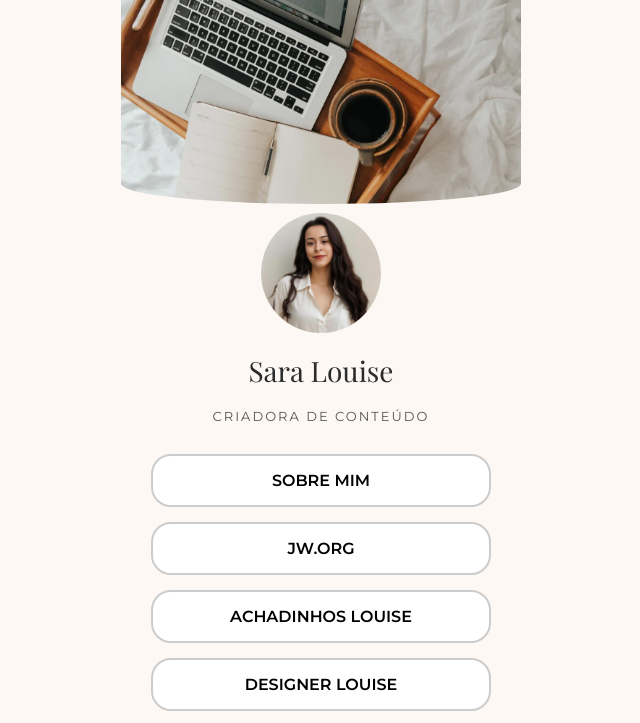
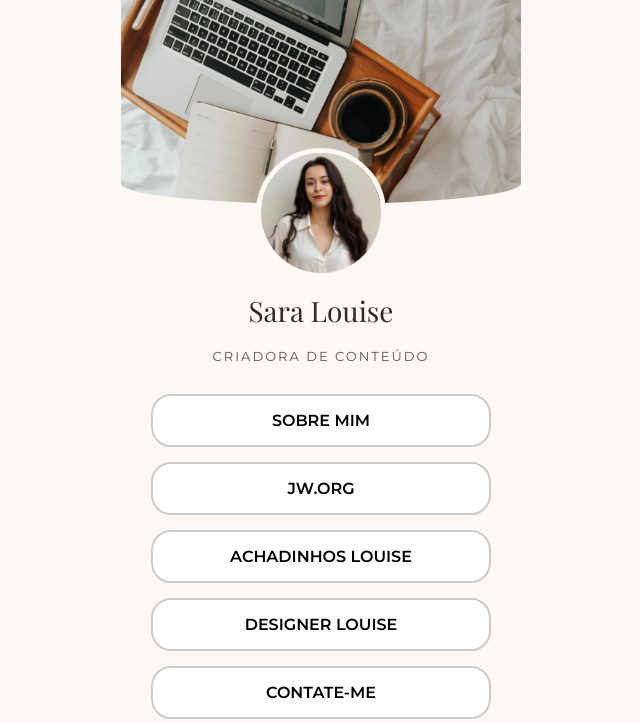
Before and after one commit to louisesarahnew001/BioLink, a plain HTML site: page index.html in a window 1280 px wide. Shown: the top 723 px of the page, without its empty margins (319-959 px from the left). Drawn offline with nearby package versions, Linux system fonts and the light colour scheme; a web font is replaced by a local one.

Commit message:
Update style.css

```diff
--- a/style.css
+++ b/style.css
@@ -25,7 +25,7 @@ body {
   width: 120px;
   height: 120px;
   border-radius: 50%;
-  margin-top: 0px;
+  margin-top: -60px;
   border: 5px solid #fdf8f3;
   object-fit: cover;
 }
```
